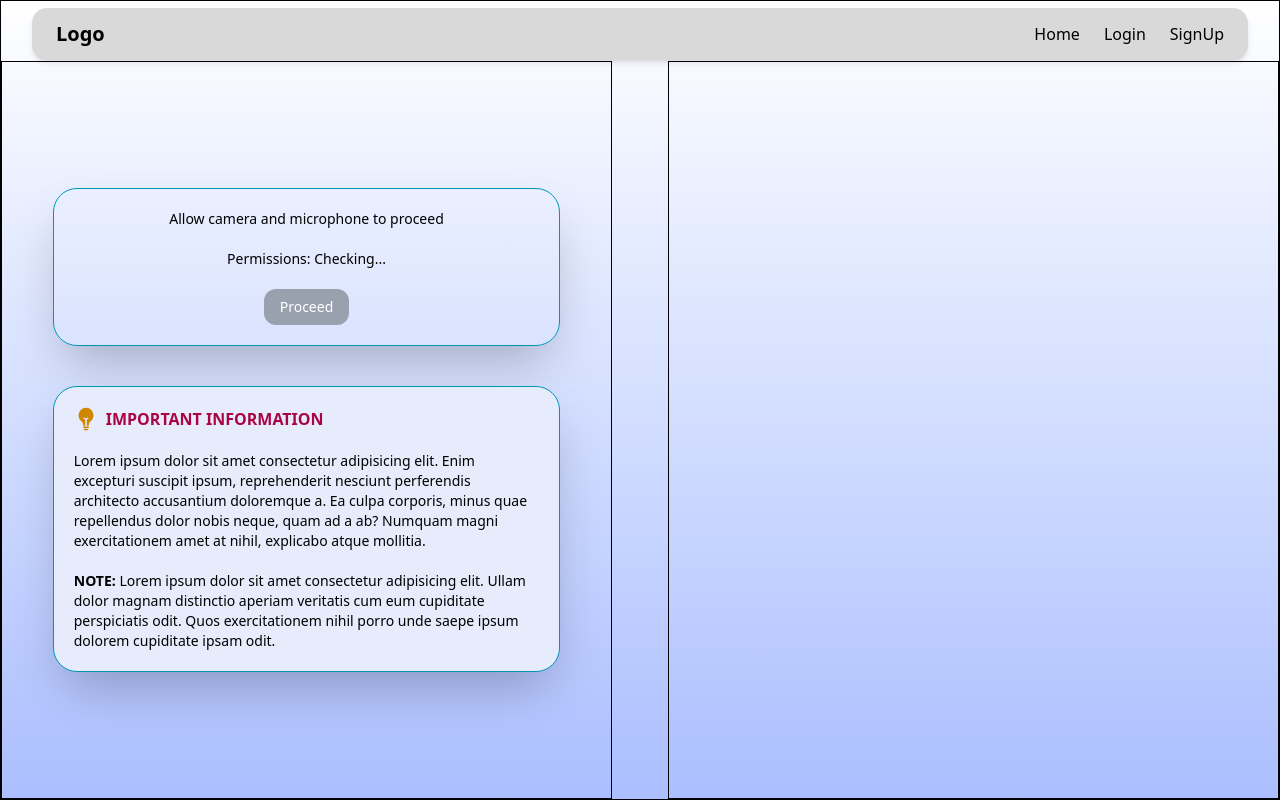
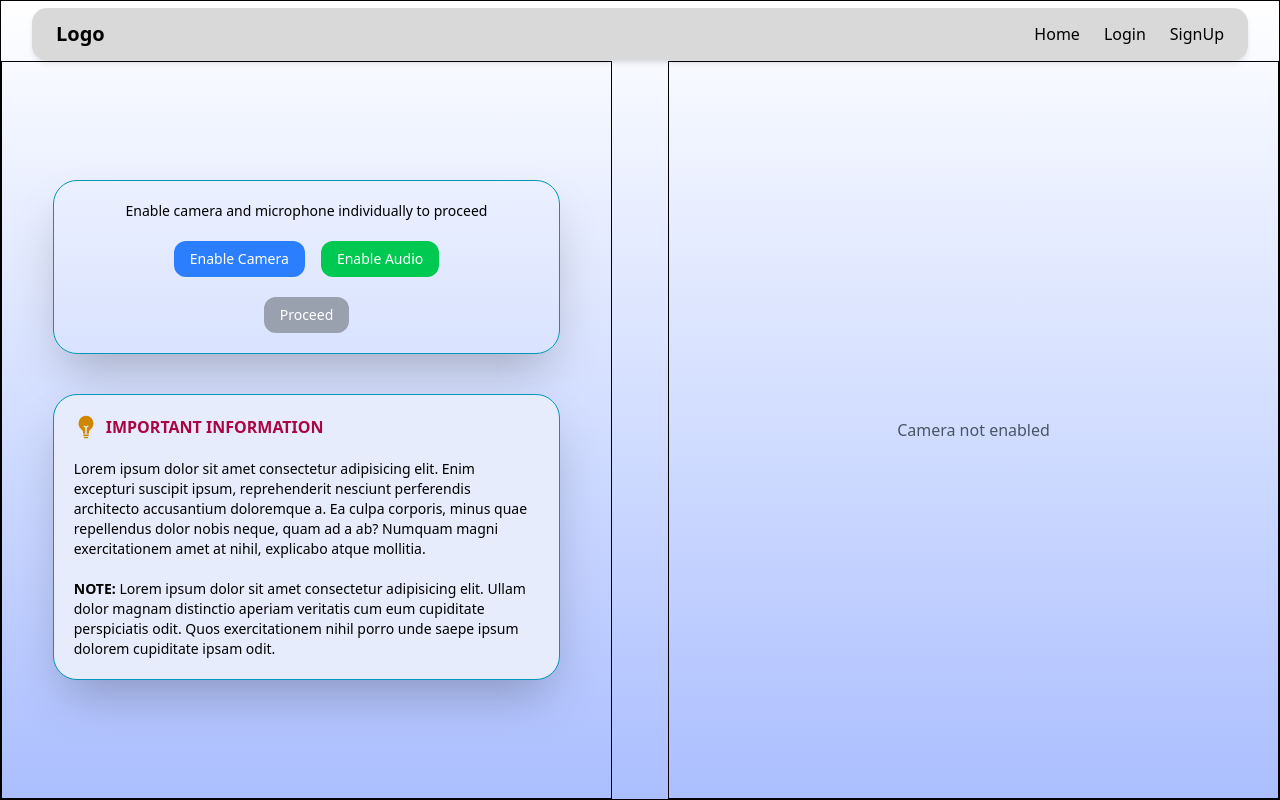
Before and after one commit to saaketh180903/Hackathon-InterviewAI, a React (Vite) app in the folder react-frontend/: page /permissions in a window 1280 px wide. Built offline with nearby package versions, Linux system fonts and the light colour scheme; no server answers.

Commit message:
fixed the Interview page and permissions page

```diff
--- a/react-frontend/src/pages/Interview.jsx
+++ b/react-frontend/src/pages/Interview.jsx
@@ -3,6 +3,8 @@ import Information from '../components/core/Information'
 import WebcamStreamCapture from "../components/core/Webcam";
 import AudioRecorder from '../components/core/AudioRecorder';
 import { useNavigate } from 'react-router-dom';
+import { useRef } from 'react';
+
 
 
 const Interview = () => {
@@ -47,9 +49,11 @@ const Interview = () => {
    }
  }, [showCountdown]);
 
+ const transitionLock = useRef(false);
 
  useEffect(() => {
   let timer;
+
   if (showCountdown) {
     timer = setInterval(() => {
       setCountdown((prev) => {
@@ -68,21 +72,22 @@ const Interview = () => {
           clearInterval(timer);
           setTimeLeft(0);
 
+          // Avoid triggering multiple transitions
+          if (transitionLock.current) return prev;
+          transitionLock.current = true;
 
-           // Trigger stop event
           const stopEvent = new Event('stopRecording');
           window.dispatchEvent(stopEvent);
-
 
           setTimeout(() => {
             setCurrentIndex((prevIndex) => prevIndex + 1);
             setShowCountdown(true);
             setTimeLeft(10);
 
-
-             // Trigger start event for next question
             const startEvent = new Event('startRecording');
             window.dispatchEvent(startEvent);
+
+            transitionLock.current = false; // reset the lock after transition
           }, 1000);
           return 0;
         }
@@ -90,6 +95,7 @@ const Interview = () => {
       });
     }, 1000);
   }
+
   return () => clearInterval(timer);
 }, [showCountdown, currentIndex]);
 
--- a/react-frontend/src/pages/Permissions.jsx
+++ b/react-frontend/src/pages/Permissions.jsx
@@ -1,46 +1,77 @@
-import React, { useEffect, useState } from 'react';
+import React, { useState } from 'react';
 import Webcam from 'react-webcam';
-import { useNavigate } from 'react-router-dom'; // 🧭 Import navigate hook
+import { useNavigate } from 'react-router-dom';
 import Information from '../components/core/Information';
 
 const Permissions = () => {
-  const [hasPermissions, setHasPermissions] = useState(false);
-  const [checking, setChecking] = useState(true);
-  const navigate = useNavigate(); // 📍 Create navigate function
+  const [cameraAllowed, setCameraAllowed] = useState(false);
+  const [audioAllowed, setAudioAllowed] = useState(false);
+  const [checkingCamera, setCheckingCamera] = useState(false);
+  const [checkingAudio, setCheckingAudio] = useState(false);
 
-  useEffect(() => {
-    const checkPermissions = async () => {
+  const navigate = useNavigate();
+
+  const handleEnableCamera = async () => {
+    setCheckingCamera(true);
     try {
-        await navigator.mediaDevices.getUserMedia({ video: true, audio: true });
-        setHasPermissions(true);
+      await navigator.mediaDevices.getUserMedia({ video: true });
+      setCameraAllowed(true);
     } catch (err) {
-        setHasPermissions(false);
+      setCameraAllowed(false);
+      alert("Camera access denied or blocked.");
     } finally {
-        setChecking(false);
+      setCheckingCamera(false);
     }
   };
 
-    checkPermissions();
-  }, []);
+  const handleEnableAudio = async () => {
+    setCheckingAudio(true);
+    try {
+      await navigator.mediaDevices.getUserMedia({ audio: true });
+      setAudioAllowed(true);
+    } catch (err) {
+      setAudioAllowed(false);
+      alert("Microphone access denied or blocked.");
+    } finally {
+      setCheckingAudio(false);
+    }
+  };
 
   const handleProceed = () => {
-    if (hasPermissions) {
-      navigate('/interview'); // 🎯 Navigate to thank-you page
+    if (cameraAllowed && audioAllowed) {
+      navigate('/interview');
     }
   };
 
   return (
     <div className='flex gap-14 w-full min-h-screen border pt-15'>
 
+      {/* Left Section */}
       <div className='flex flex-col gap-10 justify-center items-center flex-1 border'>
 
         <div className='flex flex-col items-center gap-5 p-5 border rounded-3xl border-[#0196B8] w-10/12 text-sm shadow-2xl'>
-          <p>Allow camera and microphone to proceed</p>
-          <p>Permissions: {checking ? "Checking..." : hasPermissions ? "Granted ✅" : "Denied ❌"}</p>
+          <p>Enable camera and microphone individually to proceed</p>
+
+          <div className="flex gap-4">
+            <button
+              onClick={handleEnableCamera}
+              className="px-4 py-2 bg-blue-500 text-white rounded-xl hover:bg-blue-600"
+            >
+              {checkingCamera ? "Checking..." : cameraAllowed ? "Camera ✅" : "Enable Camera"}
+            </button>
+
+            <button
+              onClick={handleEnableAudio}
+              className="px-4 py-2 bg-green-500 text-white rounded-xl hover:bg-green-600"
+            >
+              {checkingAudio ? "Checking..." : audioAllowed ? "Audio ✅" : "Enable Audio"}
+            </button>
+          </div>
+
           <button
             onClick={handleProceed}
-            disabled={!hasPermissions}
-            className={`px-4 py-2 rounded-xl text-white ${hasPermissions ? "bg-[rgb(86,151,166)]" : "bg-gray-400 cursor-not-allowed"} hover: cursor-pointer`}
+            disabled={!(cameraAllowed && audioAllowed)}
+            className={`px-4 py-2 rounded-xl text-white ${cameraAllowed && audioAllowed ? "bg-[rgb(86,151,166)]" : "bg-gray-400 cursor-not-allowed"} hover: cursor-pointer`}
           >
             Proceed
           </button>
@@ -49,12 +80,17 @@ const Permissions = () => {
         <Information />
       </div>
 
+      {/* Right Section - Webcam */}
       <div className="flex-1 border flex justify-center items-center">
+        {cameraAllowed ? (
           <Webcam
-          audio={true}
+            audio={audioAllowed}
             videoConstraints={{ facingMode: "user" }}
             style={{ borderRadius: '1rem' }}
           />
+        ) : (
+          <p className="text-gray-600">Camera not enabled</p>
+        )}
       </div>
     </div>
   );
```
Lines whose indentation alone changed are shown as unchanged.
